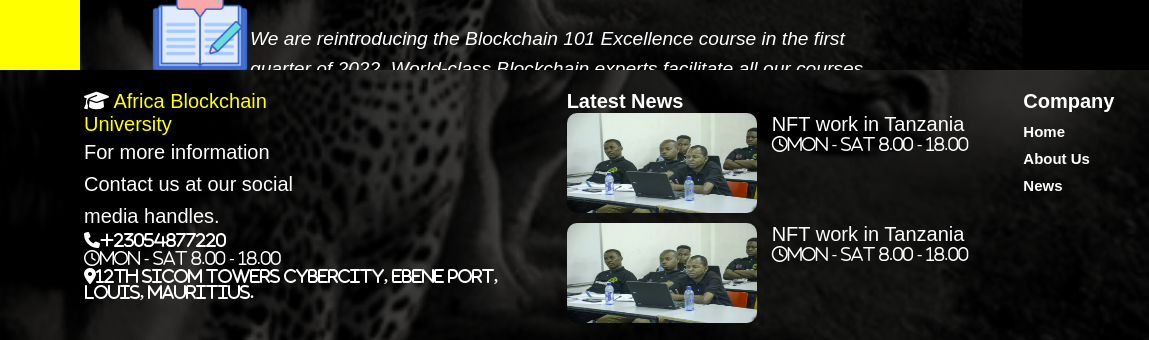
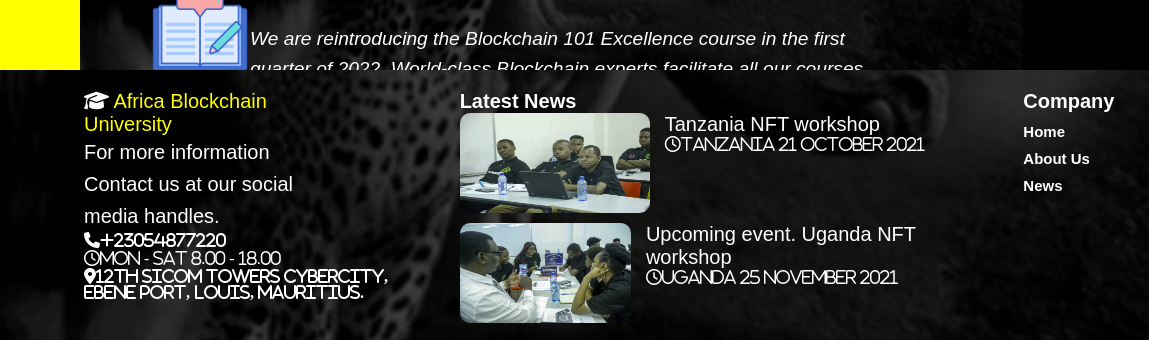
Before and after one commit to battebilly/ABUwebsite, a plain HTML site: page training.html in a window 1280 px wide. Shown: the part 730-1070 px from the top of the page, 0-1149 px from the left. Drawn offline with Linux system fonts and the light colour scheme.

Commit message:
update done

```diff
--- a/training.html
+++ b/training.html
@@ -66,7 +66,7 @@
             <i class="fa fa-instagram" ></i>
         </div>
     </div>
-    <footer class="footer">
+    <div class="footer">
         <div class="grid-item">
             <div class="footer-logo">
                 <i class="fa fa-graduation-cap"></i>
@@ -82,15 +82,15 @@
             <div class="news-feed" style="display: flex;">
                 <img src="news-image.jpeg" width="190" height="100" alt="news-feed">
                 <div>
-                    <p style="margin: 0  15px;">NFT work in Tanzania</p>
-                    <i class="fa fa-clock-o" style="margin: 0  15px;">Mon - Sat 8.00 - 18.00</i> <br>
+                    <p style="margin: 0  15px;">Tanzania NFT workshop</p>
+                    <i class="fa fa-clock-o" style="margin: 0  15px;">Tanzania 21 October 2021</i> <br>
                 </div>
             </div>
             <div class="news-feed" style="display: flex; margin-top: 10px;">
-                <img  src="news-image.jpeg" width="190" height="100" alt="news-feed">
+                <img src="news-image2.jpeg" width="190" height="100" alt="news-feed">
                 <div>
-                    <p style="margin: 0  15px;">NFT work in Tanzania</p>
-                    <i class="fa fa-clock-o" style="margin: 0  15px;">Mon - Sat 8.00 - 18.00</i> <br>
+                    <p style="margin: 0  15px;">Upcoming event. Uganda NFT workshop</p>
+                    <i class="fa fa-clock-o" style="margin: 0  15px;">Uganda 25 November 2021</i> <br>
                 </div>
             </div>
         </div>
@@ -109,7 +109,7 @@
                 <a href="https://www.linkedin.com/company/africa-blockchain-university"><i class="fa fa-linkedin" >LinkedIn</i></a>
             </div>
         </div>
-    </footer>
+    </div>
     <script>
         var show = document.getElementById("nav-links");
         function showMenu(){
```
Also changed, not shown: nftafrikapage.html (+7 -7 lines), teams.html (+5 -5 lines).
